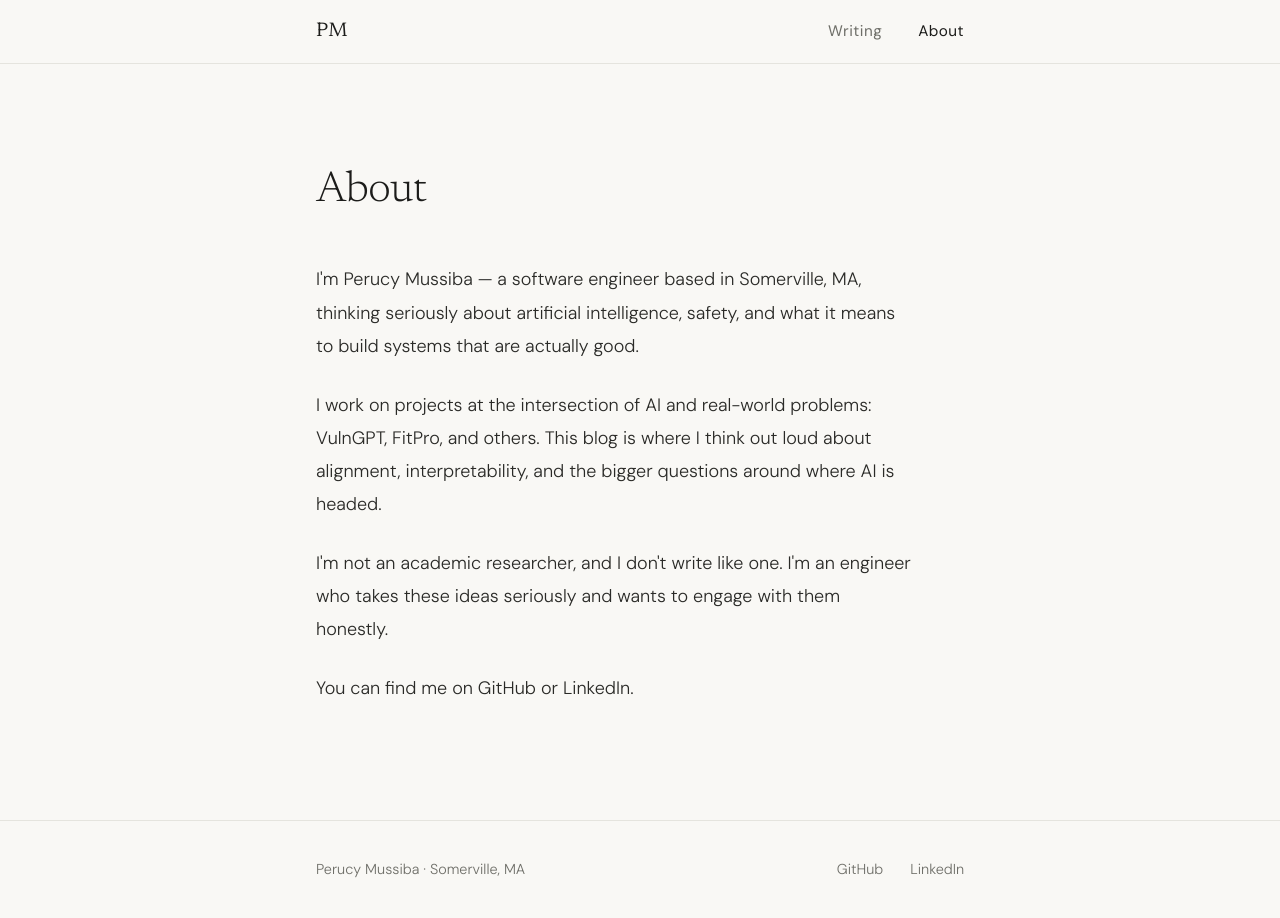
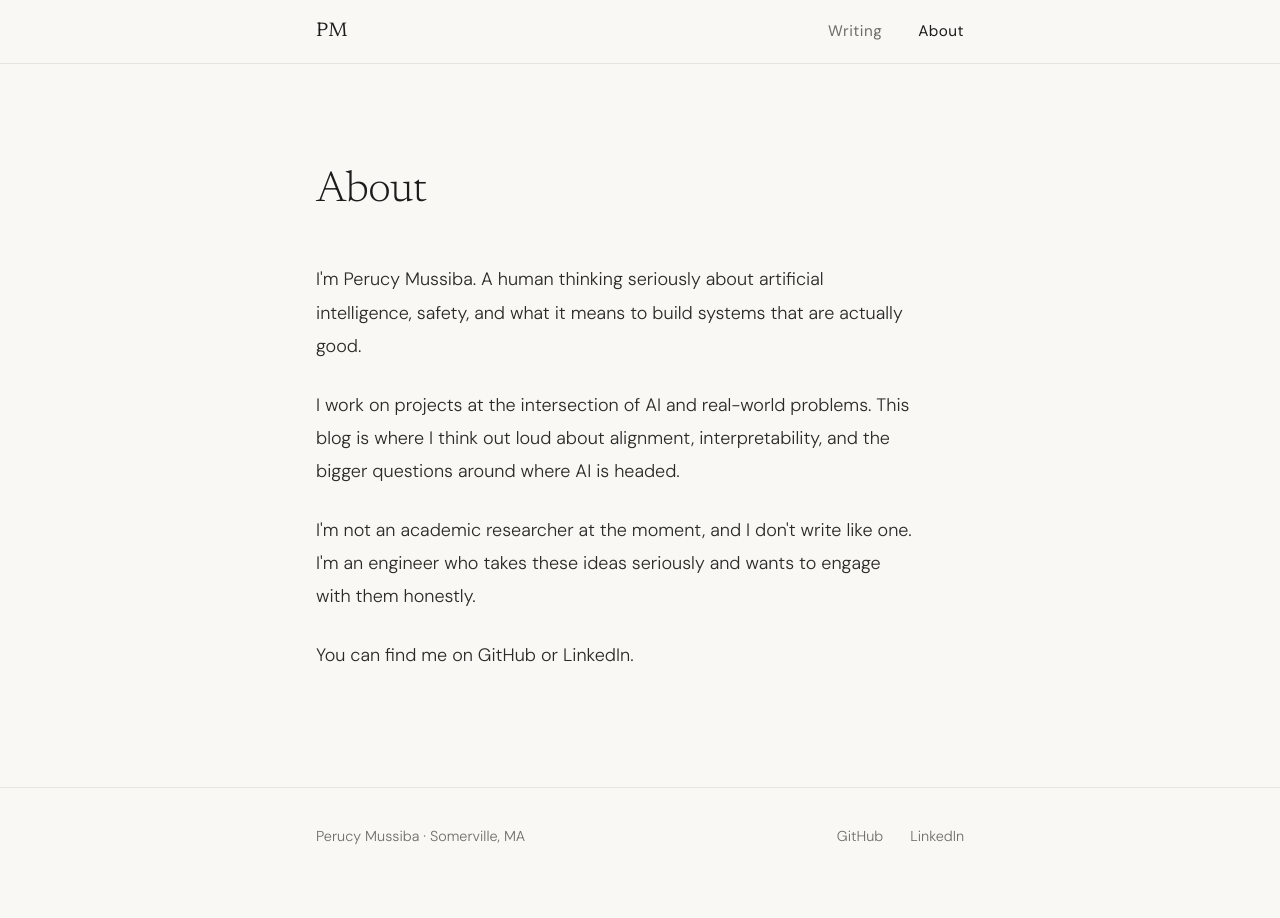
Before and after one commit to Perucy/research-blog, a Jekyll site: the page built from about.md, in a window 1280 px wide. Built offline with Jekyll 4.4.1, drawn with Linux system fonts in a browser that asks for light colours.

Commit message:
Update personal information in about.md

```diff
--- a/about.md
+++ b/about.md
@@ -6,15 +6,15 @@ title: About
 <section class="about-section">
   <h1>About</h1>
   <p>
-    I'm Perucy Mussiba — a software engineer based in Somerville, MA, thinking seriously about artificial intelligence, safety, and what it means to build systems that are actually good.
+    I'm Perucy Mussiba. A human thinking seriously about artificial intelligence, safety, and what it means to build systems that are actually good.
   </p>
   <p>
-    I work on projects at the intersection of AI and real-world problems: VulnGPT, FitPro, and others. This blog is where I think out loud about alignment, interpretability, and the bigger questions around where AI is headed.
+    I work on projects at the intersection of AI and real-world problems. This blog is where I think out loud about alignment, interpretability, and the bigger questions around where AI is headed.
   </p>
   <p>
-    I'm not an academic researcher, and I don't write like one. I'm an engineer who takes these ideas seriously and wants to engage with them honestly.
+    I'm not an academic researcher at the moment, and I don't write like one. I'm an engineer who takes these ideas seriously and wants to engage with them honestly.
   </p>
   <p>
-    You can find me on <a href="https://github.com/{{ site.github_username }}" target="_blank">GitHub</a> or <a href="https://linkedin.com/in/{{ site.linkedin }}" target="_blank">LinkedIn</a>.
+    You can find me on <a href="https://github.com/perucy" target="_blank">GitHub</a> or <a href="https://linkedin.com/in/perucy-mussiba-361846222" target="_blank">LinkedIn</a>.
   </p>
 </section>
```
